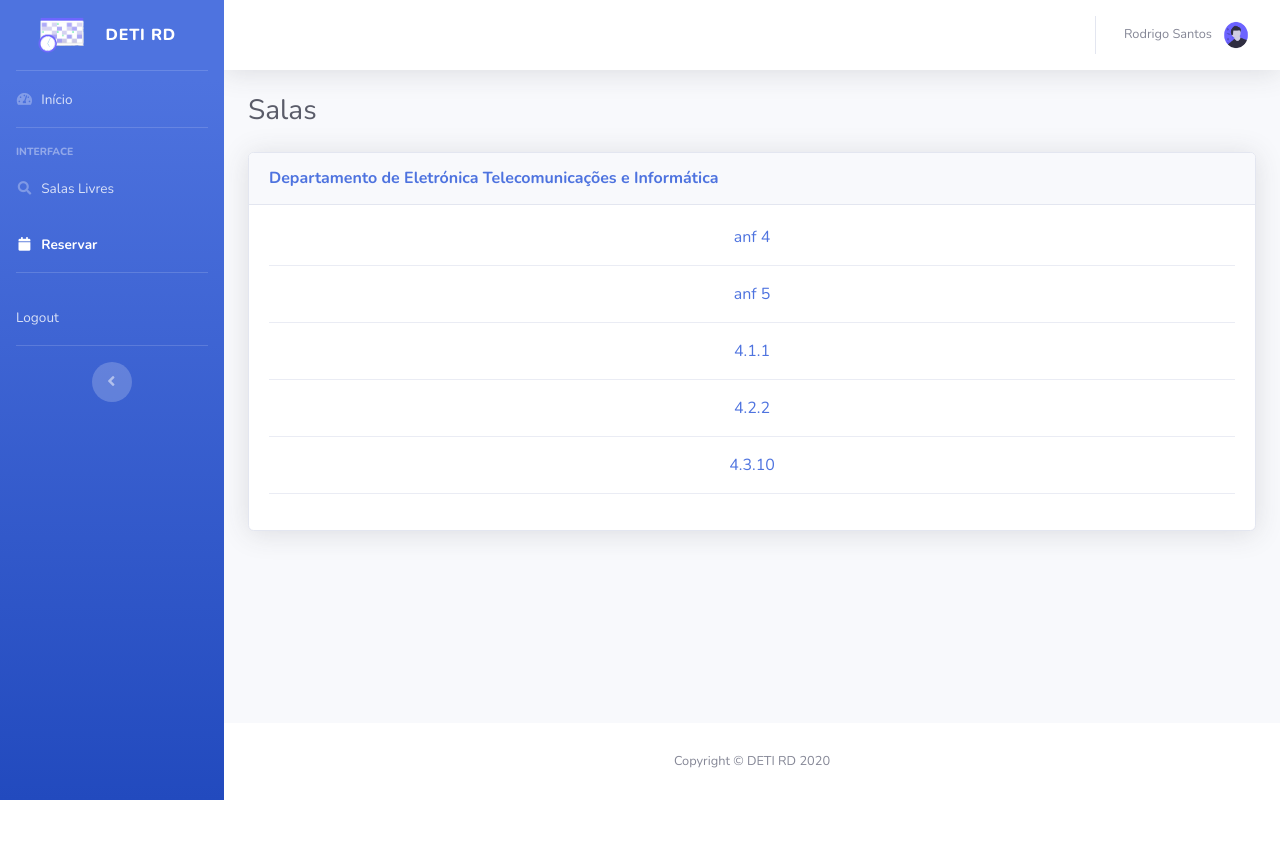
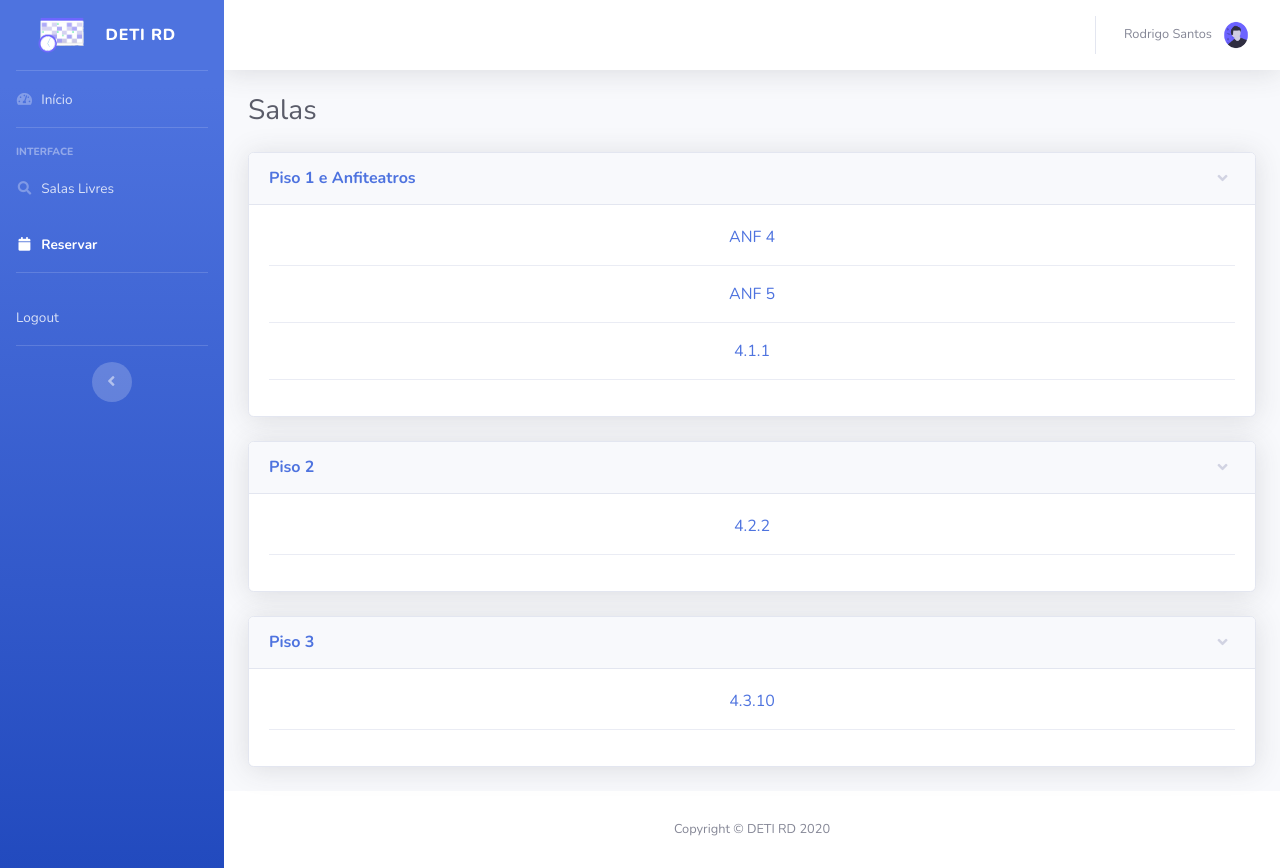
Before and after one commit to RodrigoSantosgit/web_app, a Django app: page /home/departments_book/4/ in a window 1280 px wide. Before the commit the page ends 800 px from the top, so only its background shows below. Run offline with Django 3.2, Linux system fonts and the light colour scheme; data comes from the database, SQL or seed files in the repository; some libraries are stand-ins or nearby versions.

Commit message:
divisao por piso

```diff
--- a/room_displayer_project/room_displayer_app/templates/departamento_reserva_salas.html
+++ b/room_displayer_project/room_displayer_app/templates/departamento_reserva_salas.html
@@ -158,13 +158,45 @@
 
           <!-- Basic Card Example -->
           <div class="card shadow mb-4">
-            <div class="card-header py-3">
-              <h6 class="m-0 font-weight-bold text-primary">Departamento de Eletrónica Telecomunicações e Informática</h6>
+            <div href="#collapse1" class="card-header py-3" data-toggle="collapse" role="button" aria-expanded="true" aria-controls="collapse1">
+              <h6 class="m-0 font-weight-bold text-primary">Piso 1 e Anfiteatros</h6>
             </div>
-            <div class="card-body text-center">
-              {% for room in rooms %}
+            <div id="collapse1" class="collapse show card-body text-center">
+              {% for room in rooms1 %}
                 <a href="{% url 'book-room-timetable' 4 room.id %}">
-                  {{ room }}
+                  {{room.name}}
+                  <p></p>
+                </a>
+                <div class="dropdown-divider"></div>
+                <p></p>
+              {% endfor %}
+            </div>
+          </div>
+
+          <div class="card shadow mb-4">
+            <div href="#collapse2" class="card-header py-3" data-toggle="collapse" role="button" aria-expanded="true" aria-controls="collapse2">
+              <h6 class="m-0 font-weight-bold text-primary">Piso 2</h6>
+            </div>
+            <div id="collapse2" class="collapse show card-body text-center">
+              {% for room in rooms2 %}
+                <a href="{% url 'book-room-timetable' 4 room.id %}">
+                  {{room.name}}
+                  <p></p>
+                </a>
+                <div class="dropdown-divider"></div>
+                <p></p>
+              {% endfor %}
+            </div>
+          </div>
+
+          <div class="card shadow mb-4">
+            <div href="#collapse3" class="card-header py-3" data-toggle="collapse" role="button" aria-expanded="true" aria-controls="collapse3">
+              <h6 class="m-0 font-weight-bold text-primary">Piso 3</h6>
+            </div>
+            <div id="collapse3" class="collapse show card-body text-center">
+              {% for room in rooms3 %}
+                <a href="{% url 'book-room-timetable' 4 room.id %}">
+                  {{room.name}}
                   <p></p>
                 </a>
                 <div class="dropdown-divider"></div>
--- a/room_displayer_project/room_displayer_app/views.py
+++ b/room_displayer_project/room_displayer_app/views.py
@@ -32,7 +32,20 @@
 
     rooms = get_list_or_404(Room, building_id=dep_id)
 
-    context = {'depart':depart, 'rooms':rooms}
+    context = {'depart':depart, 'rooms1': [], 'rooms2': [], 'rooms3': []}
+    for r in rooms:
+        r.name = r.name.upper()
+        if not (r.name[0].isdigit()):
+            context['rooms1'] = context['rooms1'] + [r]
+        elif int(r.name.split('.')[1]) == 1:
+            context['rooms1'] = context['rooms1'] + [r]
+        elif int(r.name.split('.')[1]) == 2:
+            context['rooms2'] = context['rooms2'] + [r]
+        elif int(r.name.split('.')[1]) == 3:
+            context['rooms3'] = context['rooms3'] + [r]
+
+
+
     return render(request, 'departamento_reserva_salas.html', context)
 
 ######################################################################################
@@ -81,12 +94,19 @@
     rooms = get_list_or_404(Room, building_id=dep_id)
 
     time = datetime.now()
-    salas = {'rooms' : []}
+    salas = {'rooms1' : [], 'rooms2' : [], 'rooms3' : []}
 
     for r in rooms:
         if check_room_event(r.id, time):
             r.name = r.name.upper()
-            salas['rooms'] = salas['rooms'] + [r]
+            if not (r.name[0].isdigit()):
+                salas['rooms1'] = salas['rooms1'] + [r]
+            elif int(r.name.split('.')[1]) == 1:
+                salas['rooms1'] = salas['rooms1'] + [r]
+            elif int(r.name.split('.')[1]) == 2:
+                salas['rooms2'] = salas['rooms2'] + [r]
+            elif int(r.name.split('.')[1]) == 3:
+                salas['rooms3'] = salas['rooms3'] + [r]
 
     return render(request, 'salas.html', salas)
 
```
Also changed, not shown: room_displayer_project/room_displayer_app/templates/salas.html (+36 -4 lines). Lines whose indentation alone changed are shown as unchanged.
